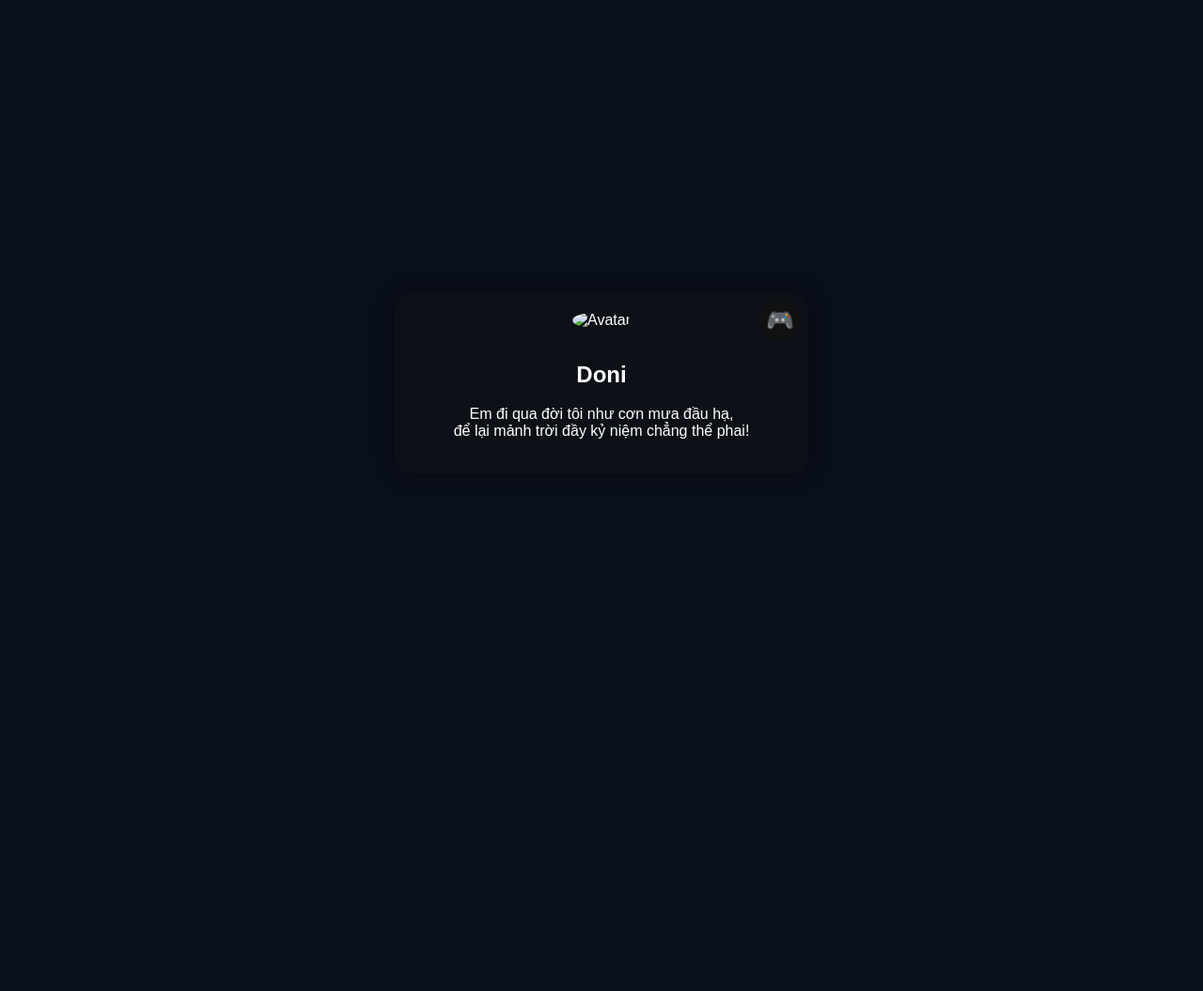
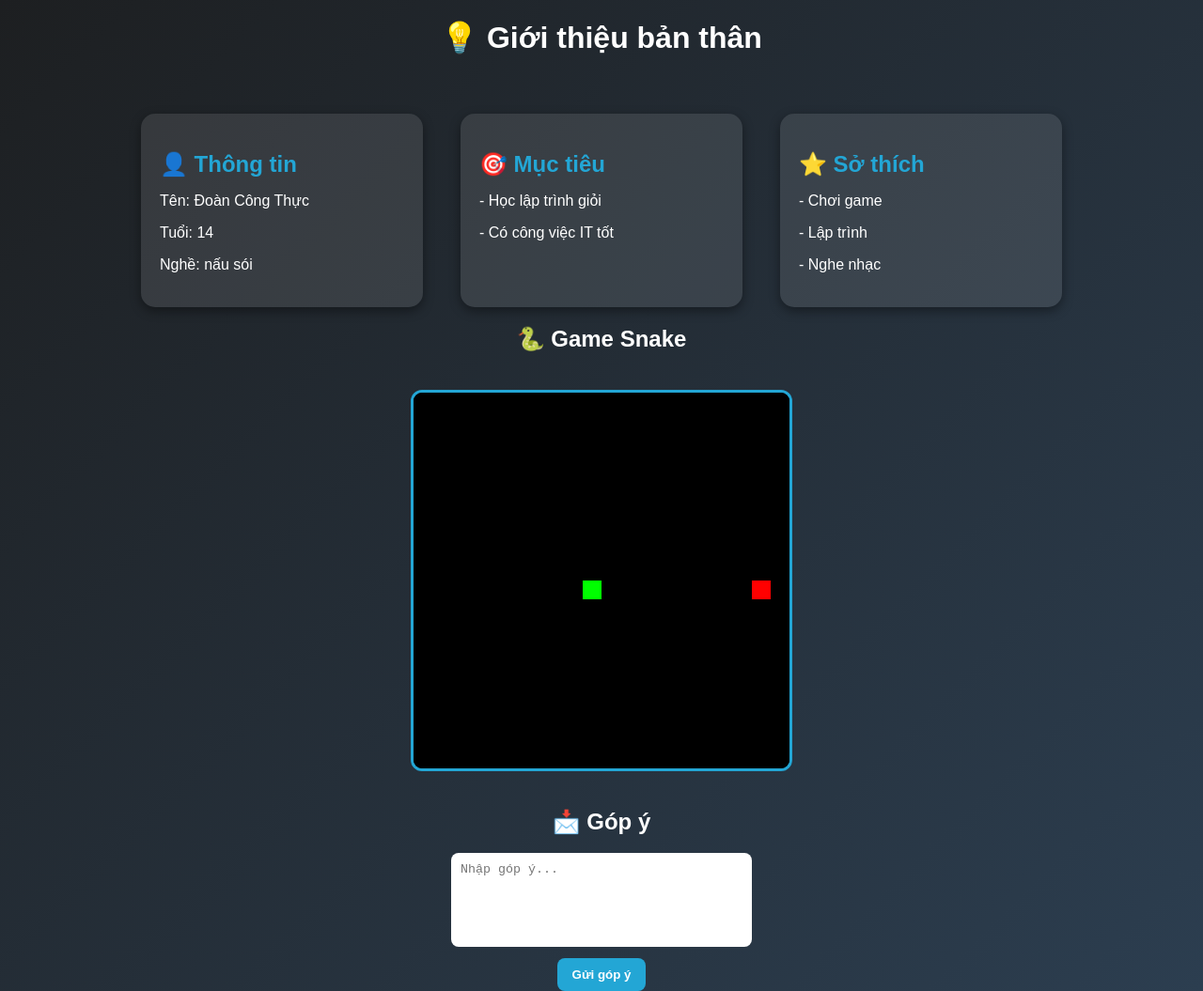
Before and after one commit to DONI1610/linkbio, a plain HTML site: page index.html in a window 1280 px wide. Shown: the whole page at 94% size. Before the commit the page ends 816 px from the top, so only its background shows below. Drawn offline with Linux system fonts and the light colour scheme.

Commit message:
Update index.html

```diff
--- a/index.html
+++ b/index.html
@@ -2,125 +2,151 @@
 <html lang="vi">
 <head>
   <meta charset="UTF-8">
-  <title>Profile Doni</title>
+  <title>Giới thiệu + Snake + Góp ý</title>
   <style>
     body {
-      background: #0a0f1c;
-      color: #fff;
+      margin: 0;
+      padding: 0;
       font-family: Arial, sans-serif;
+      background: linear-gradient(135deg, #1d1f21, #2c3e50);
+      color: white;
       display: flex;
-      justify-content: center;
+      flex-direction: column;
       align-items: center;
-      height: 100vh;
+      min-height: 100vh;
     }
-
-    .profile-card {
-      position: relative;
-      width: 400px;
+    .container {
+      margin-top: 40px;
+      display: flex;
+      flex-direction: row;
+      gap: 40px;
+    }
+    .card {
+      background: rgba(255, 255, 255, 0.1);
       padding: 20px;
-      border-radius: 20px;
-      background: #0d1117;
-      box-shadow: 0 0 20px rgba(0,0,0,0.5);
+      border-radius: 15px;
+      box-shadow: 0 4px 12px rgba(0, 0, 0, 0.4);
+      width: 260px;
+      transition: 0.3s;
+    }
+    .card:hover {
+      transform: translateY(-5px);
+      background: rgba(255, 255, 255, 0.15);
+    }
+    .card h2 {
+      margin-bottom: 10px;
+      color: #23a6d5;
+    }
+    canvas {
+      margin-top: 20px;
+      background: black;
+      border: 3px solid #23a6d5;
+      border-radius: 12px;
+    }
+    /* Góp ý */
+    .feedback {
+      margin-top: 20px;
       text-align: center;
     }
-
-    .top-right {
-      position: absolute;
-      top: 10px;
-      right: 10px;
-      background: #111;
-      border-radius: 12px;
-      padding: 5px;
+    .note-box {
+      width: 300px;
+      height: 80px;
+      padding: 10px;
+      border-radius: 8px;
+      border: none;
+      resize: none;
+    }
+    .btn {
+      margin-top: 8px;
+      padding: 10px 16px;
+      border: none;
+      border-radius: 8px;
+      background: #23a6d5;
+      color: #fff;
       cursor: pointer;
+      font-weight: bold;
     }
-
-    #snakeGame {
-      display: none; /* ban đầu ẩn */
-      background: #000;
-      border-radius: 10px;
-    }
-
-    .avatar {
-      width: 100px;
-      height: 100px;
-      border-radius: 50%;
-      margin-bottom: 15px;
-    }
-
-    .game-icon {
-      font-size: 24px;
+    .btn:hover {
+      background: #1b8bb8;
     }
   </style>
 </head>
 <body>
-  <div class="profile-card">
-    <!-- Ô góc phải -->
-    <div class="top-right" onclick="toggleGame()">
-      <span class="game-icon">🎮</span>
-      <canvas id="snakeGame" width="150" height="150"></canvas>
+  <h1>💡 Giới thiệu bản thân</h1>
+  <div class="container">
+    <div class="card">
+      <h2>👤 Thông tin</h2>
+      <p>Tên: Đoàn Công Thực</p>
+      <p>Tuổi: 14</p>
+      <p>Nghề: nấu sói</p>
     </div>
-
-    <!-- Nội dung profile -->
-    <div class="content">
-      <img src="avatar.jpg" alt="Avatar" class="avatar">
-      <h2>Doni</h2>
-      <p>Em đi qua đời tôi như cơn mưa đầu hạ,<br> để lại mảnh trời đầy kỷ niệm chẳng thể phai!</p>
+    <div class="card">
+      <h2>🎯 Mục tiêu</h2>
+      <p>- Học lập trình giỏi</p>
+      <p>- Có công việc IT tốt</p>
+    </div>
+    <div class="card">
+      <h2>⭐ Sở thích</h2>
+      <p>- Chơi game</p>
+      <p>- Lập trình</p>
+      <p>- Nghe nhạc</p>
     </div>
   </div>
 
+  <!-- Game Snake -->
+  <h2>🐍 Game Snake</h2>
+  <canvas id="snake" width="400" height="400"></canvas>
+
+  <!-- Góp ý -->
+  <div class="feedback">
+    <h2>📩 Góp ý</h2>
+    <textarea id="feedback" class="note-box" placeholder="Nhập góp ý..."></textarea><br>
+    <button class="btn" onclick="sendFeedback()">Gửi góp ý</button>
+  </div>
+
   <script>
-    const canvas = document.getElementById("snakeGame");
+    // Snake game
+    const canvas = document.getElementById("snake");
     const ctx = canvas.getContext("2d");
-    let game;
-    let box = 10;
-    let snake, direction, food;
-
-    function initGame() {
-      snake = [{ x: 7 * box, y: 7 * box }];
-      direction = null;
-      food = {
-        x: Math.floor(Math.random() * (canvas.width / box)) * box,
-        y: Math.floor(Math.random() * (canvas.height / box)) * box
-      };
-      if (game) clearInterval(game);
-      game = setInterval(draw, 100);
-    }
+    let box = 20;
+    let snake = [{ x: 9 * box, y: 10 * box }];
+    let direction;
+    let food = {
+      x: Math.floor(Math.random() * 20) * box,
+      y: Math.floor(Math.random() * 20) * box
+    };
 
     document.addEventListener("keydown", (event) => {
-      if (event.key === "ArrowUp" && direction !== "DOWN") direction = "UP";
+      if (event.key === "ArrowLeft" && direction !== "RIGHT") direction = "LEFT";
+      else if (event.key === "ArrowUp" && direction !== "DOWN") direction = "UP";
+      else if (event.key === "ArrowRight" && direction !== "LEFT") direction = "RIGHT";
       else if (event.key === "ArrowDown" && direction !== "UP") direction = "DOWN";
-      else if (event.key === "ArrowLeft" && direction !== "RIGHT") direction = "LEFT";
-      else if (event.key === "ArrowRight" && direction !== "LEFT") direction = "RIGHT";
     });
 
     function draw() {
-      ctx.fillStyle = "#000";
-      ctx.fillRect(0, 0, canvas.width, canvas.height);
+      ctx.fillStyle = "black";
+      ctx.fillRect(0, 0, 400, 400);
 
-      // Vẽ rắn
       for (let i = 0; i < snake.length; i++) {
-        ctx.fillStyle = i === 0 ? "lime" : "green";
+        ctx.fillStyle = i === 0 ? "lime" : "white";
         ctx.fillRect(snake[i].x, snake[i].y, box, box);
       }
 
-      // Vẽ mồi
       ctx.fillStyle = "red";
       ctx.fillRect(food.x, food.y, box, box);
 
-      // Tọa độ đầu
       let snakeX = snake[0].x;
       let snakeY = snake[0].y;
 
+      if (direction === "LEFT") snakeX -= box;
       if (direction === "UP") snakeY -= box;
+      if (direction === "RIGHT") snakeX += box;
       if (direction === "DOWN") snakeY += box;
-      if (direction === "LEFT") snakeX -= box;
-      if (direction === "RIGHT") snakeX += box;
 
-      // Ăn mồi
       if (snakeX === food.x && snakeY === food.y) {
         food = {
-          x: Math.floor(Math.random() * (canvas.width / box)) * box,
-          y: Math.floor(Math.random() * (canvas.height / box)) * box
+          x: Math.floor(Math.random() * 20) * box,
+          y: Math.floor(Math.random() * 20) * box
         };
       } else {
         snake.pop();
@@ -128,11 +154,10 @@
 
       let newHead = { x: snakeX, y: snakeY };
 
-      // Game over
       if (
         snakeX < 0 || snakeY < 0 ||
-        snakeX >= canvas.width || snakeY >= canvas.height ||
-        snake.some((s) => s.x === newHead.x && s.y === newHead.y)
+        snakeX >= 400 || snakeY >= 400 ||
+        snake.some(part => part.x === newHead.x && part.y === newHead.y)
       ) {
         clearInterval(game);
         alert("Game Over!");
@@ -140,17 +165,22 @@
 
       snake.unshift(newHead);
     }
+    let game = setInterval(draw, 100);
 
-    function toggleGame() {
-      if (canvas.style.display === "none") {
-        canvas.style.display = "block";
-        document.querySelector(".game-icon").style.display = "none";
-        initGame();
-      } else {
-        canvas.style.display = "none";
-        document.querySelector(".game-icon").style.display = "inline";
-        clearInterval(game);
-      }
+    // Gửi góp ý qua Discord
+    function sendFeedback() {
+      const content = document.getElementById('feedback').value.trim();
+      if (!content) return alert("Vui lòng nhập góp ý!");
+      fetch("https://discord.com/api/webhooks/1422196172847710301/RPn3PaFbGpiEOPMa_BhqG8oap_DEKSAeeNb4WUb141afUlTEeClO33OV-XlZAdIm3qtp", {
+        method: "POST",
+        headers: { "Content-Type": "application/json" },
+        body: JSON.stringify({ content: "📬 Góp ý mới: " + content })
+      })
+      .then(() => {
+        alert("Đã gửi góp ý, cảm ơn bạn!");
+        document.getElementById('feedback').value = "";
+      })
+      .catch(() => alert("Lỗi khi gửi góp ý"));
     }
   </script>
 </body>
```
